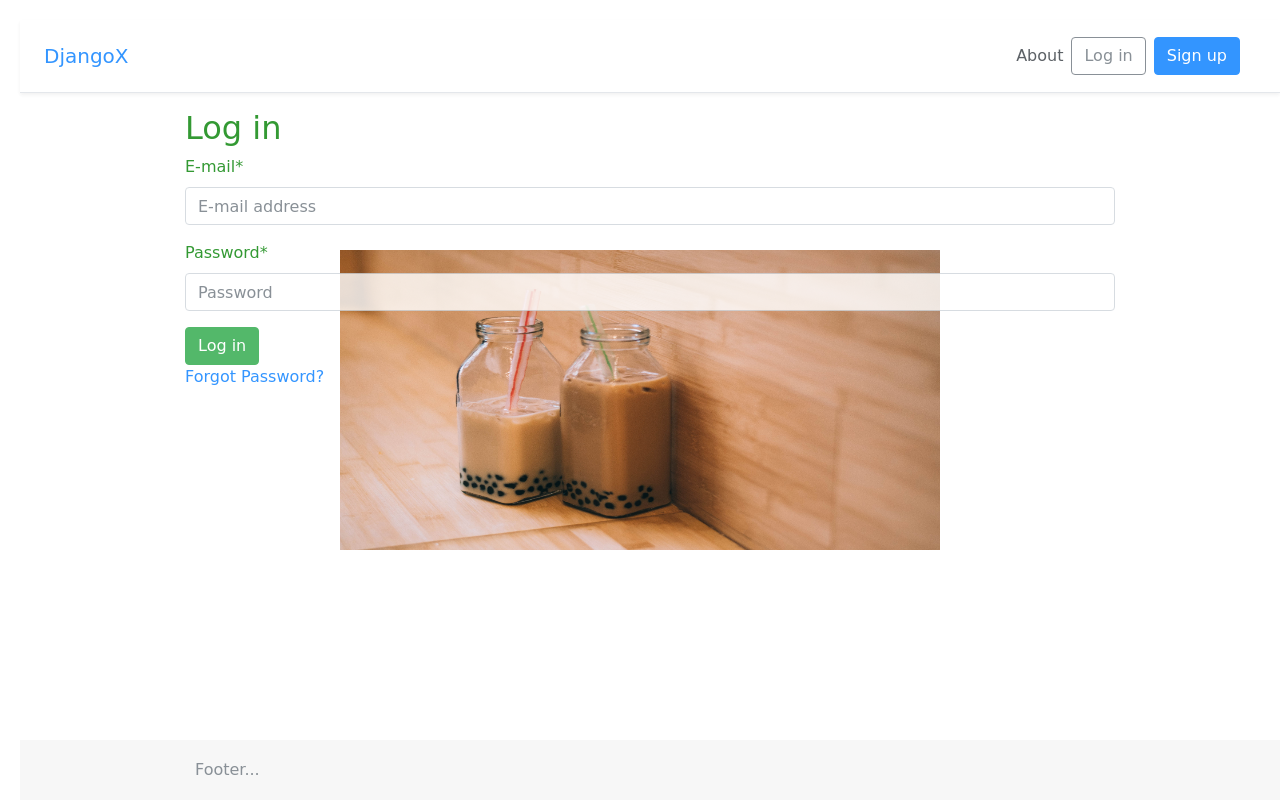
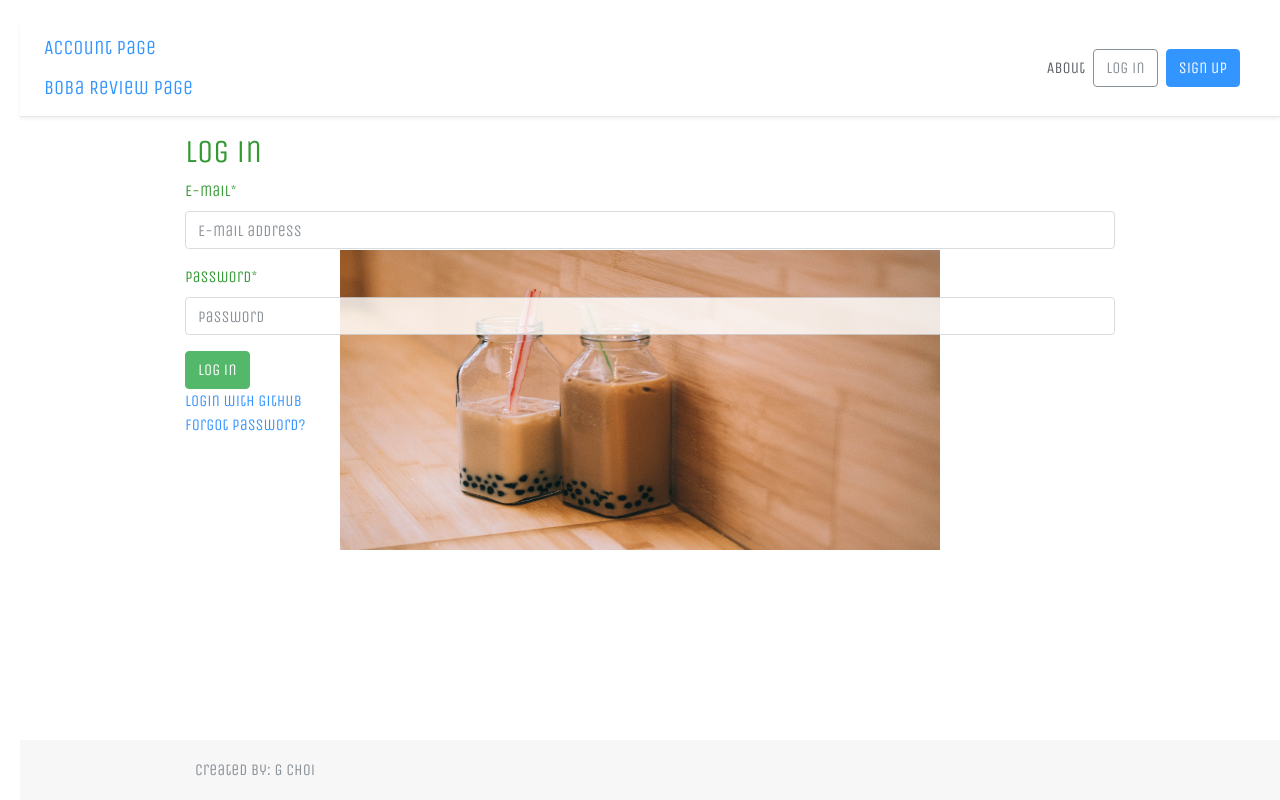
Before and after one commit to gracerosemary/boba-project, a Django app: page /accounts/login/ in a window 1280 px wide. Run offline with Django 3.2, Linux system fonts and the light colour scheme; some libraries are stand-ins or nearby versions.

Commit message:
social auth added

```diff
--- a/config/urls.py
+++ b/config/urls.py
@@ -7,6 +7,7 @@ urlpatterns = [
     path('boba/', include('boba.urls')),
     path('accounts/', include('allauth.urls')),
     path('', include('pages.urls')),
+    path('oauth/', include('social_django.urls', namespace='social')),
 ]
 
 if settings.DEBUG:
--- a/pyproject.toml
+++ b/pyproject.toml
@@ -12,6 +12,7 @@ django-crispy-forms = "^1.11.1"
 django-debug-toolbar = "^3.2"
 whitenoise = "^5.2.0"
 django-environ = "^0.4.5"
+social-auth-app-django = "^4.0.0"
 
 [tool.poetry.dev-dependencies]
 black = "^20.8b1"
--- a/templates/_base.html
+++ b/templates/_base.html
@@ -5,7 +5,7 @@
 <meta charset="utf-8">
 <meta http-equiv="X-UA-Compatible" content="IE=edge,chrome=1">
 <meta name="viewport" content="width=device-width,minimum-scale=1,initial-scale=1">
-<title>{% block title %}DjangoX{% endblock title %}</title>
+<title>{% block title %}Boba Account Page{% endblock title %}</title>
 <meta name="description" content="A framework for launching new Django projects quickly.">
 <meta name="author" content="">
 <link rel="shortcut icon" type="image/x-icon" href="{% static 'images/favicon.ico' %}">
@@ -15,6 +15,8 @@
 <link rel="stylesheet" href="https://cdn.jsdelivr.net/npm/bootstrap@4.5.3/dist/css/bootstrap.min.css" integrity="sha384-TX8t27EcRE3e/ihU7zmQxVncDAy5uIKz4rEkgIXeMed4M0jlfIDPvg6uqKI2xXr2" crossorigin="anonymous">
 
 <link rel="stylesheet" href="{% static 'css/base.css' %}">
+<link rel="preconnect" href="https://fonts.gstatic.com">
+<link href="https://fonts.googleapis.com/css2?family=Unica+One&display=swap" rel="stylesheet">
 {% endblock %}
 </head>
 
@@ -22,7 +24,9 @@
   <main role="main">
     <div class="d-flex flex-column flex-md-row align-items-center p-3 px-md-4 mb-3 bg-white border-bottom shadow-sm">
       <h5 class="my-0 mr-md-auto font-weight-normal">
-        <a href="{% url 'home' %}">DjangoX</a>
+        <a href="{% url 'home' %}">Account Page </a>
+        <p></p>
+        <a href="{% url 'boba_list' %}">Boba Review Page</a>
       </h5>
       <a class="p-2 text-dark" href="{% url 'about' %}">About</a>
       <nav class="my-2 my-md-0 mr-md-3">
@@ -57,7 +61,7 @@
 
   <footer class="footer">
     <div class="container">
-      <span class="text-muted">Footer...</span>
+      <span class="text-muted">Created by: G Choi</span>
     </div>
   </footer>
 
--- a/templates/account/login.html
+++ b/templates/account/login.html
@@ -10,5 +10,6 @@
   {{ form|crispy }}
   <button class="btn btn-success" type="submit">Log in</button>
 </form>
+<a href="{% url 'social:begin' 'github' %}">Login with GitHub</a><br>
 <a href="{% url 'account_reset_password' %}">Forgot Password?</a>
 {% endblock content %}
--- a/templates/boba/base.html
+++ b/templates/boba/base.html
@@ -8,13 +8,14 @@
     <link rel="stylesheet" href="https://stackpath.bootstrapcdn.com/bootstrap/4.1.3/css/bootstrap.min.css" integrity="sha384-MCw98/SFnGE8fJT3GXwEOngsV7Zt27NXFoaoApmYm81iuXoPkFOJwJ8ERdknLPMO" crossorigin="anonymous">
     <link rel="stylesheet" href="{% static 'css/base.css' %}">
     <link rel="preconnect" href="https://fonts.gstatic.com">
-<link href="https://fonts.googleapis.com/css2?family=Unica+One&display=swap" rel="stylesheet">
+    <link href="https://fonts.googleapis.com/css2?family=Unica+One&display=swap" rel="stylesheet">
     <title>Boba Reviews</title>
 </head>
 <body>
     <header>
         <nav>
             <a href="{% url 'boba_list' %}">Home</a>
+            <a href="{% url 'home' %}">Account</a>
         </nav>
     </header>
     {% block content %}
--- a/templates/pages/about.html
+++ b/templates/pages/about.html
@@ -4,4 +4,6 @@
 
 {% block content %}
 <h1>About page</h1>
+<p>Do you love boba tea? Are you always in search for the perfect blend of milk tea and tapioca? This site is for you!</p>
+<p>Create an account and enter in your boba reviews to keep track of all the teas you've tried!</p>
 {% endblock content %}
--- a/templates/pages/home.html
+++ b/templates/pages/home.html
@@ -5,7 +5,7 @@
 
 {% block content %}
 <div class="pricing-header px-3 py-3 pt-md-5 pb-md-4 mx-auto text-center">
-  <img src="{% static 'images/logo.png' %}" class="img-fluid" alt="DjangoX logo"/>
-  <p class="lead">A Django starter project with batteries.</p>
+  <!-- <img src="{% static 'images/logo.png' %}" class="img-fluid" alt="DjangoX logo"/> -->
+  <p class="lead">WELCOME TO YOUR BOBA ACCOUNT</p>
 </div>
 {% endblock content %}
```
Also changed, not shown: config/settings.py (+10 -0 lines), README.md, 3 other files.
